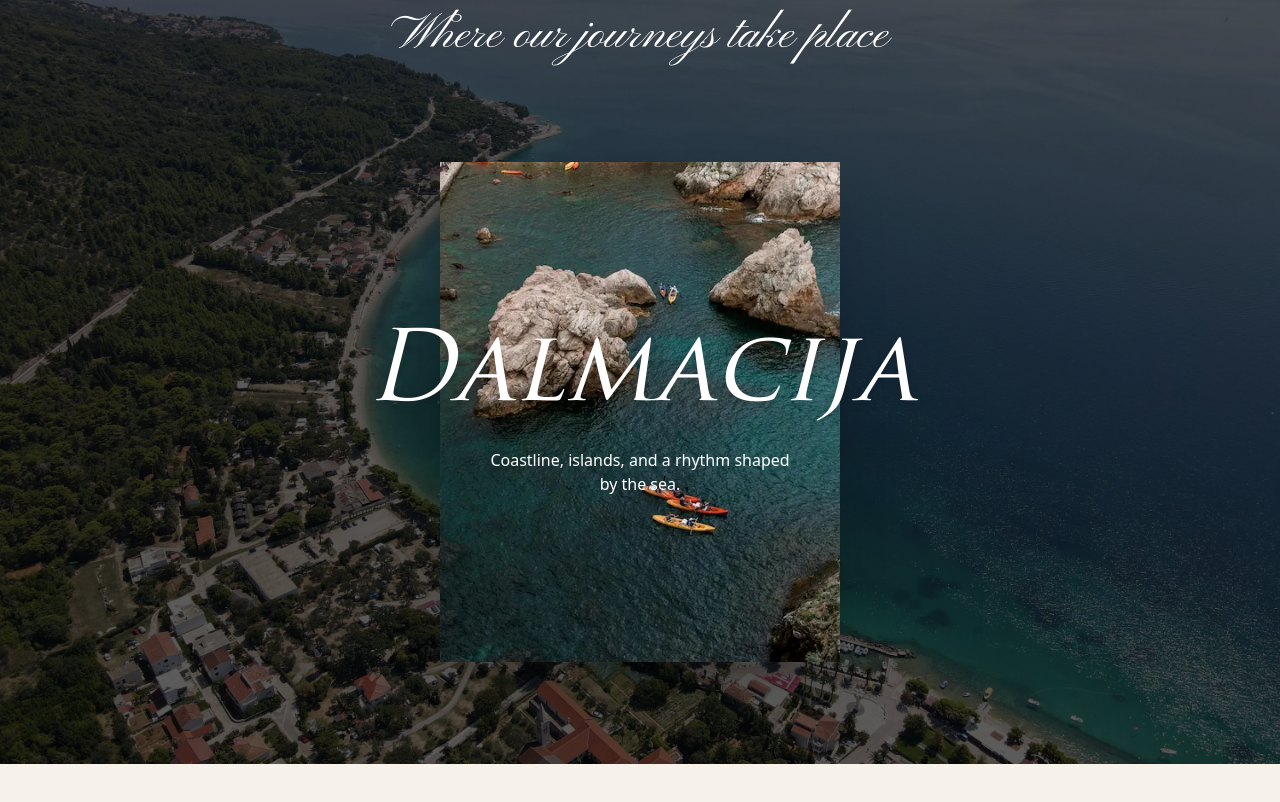
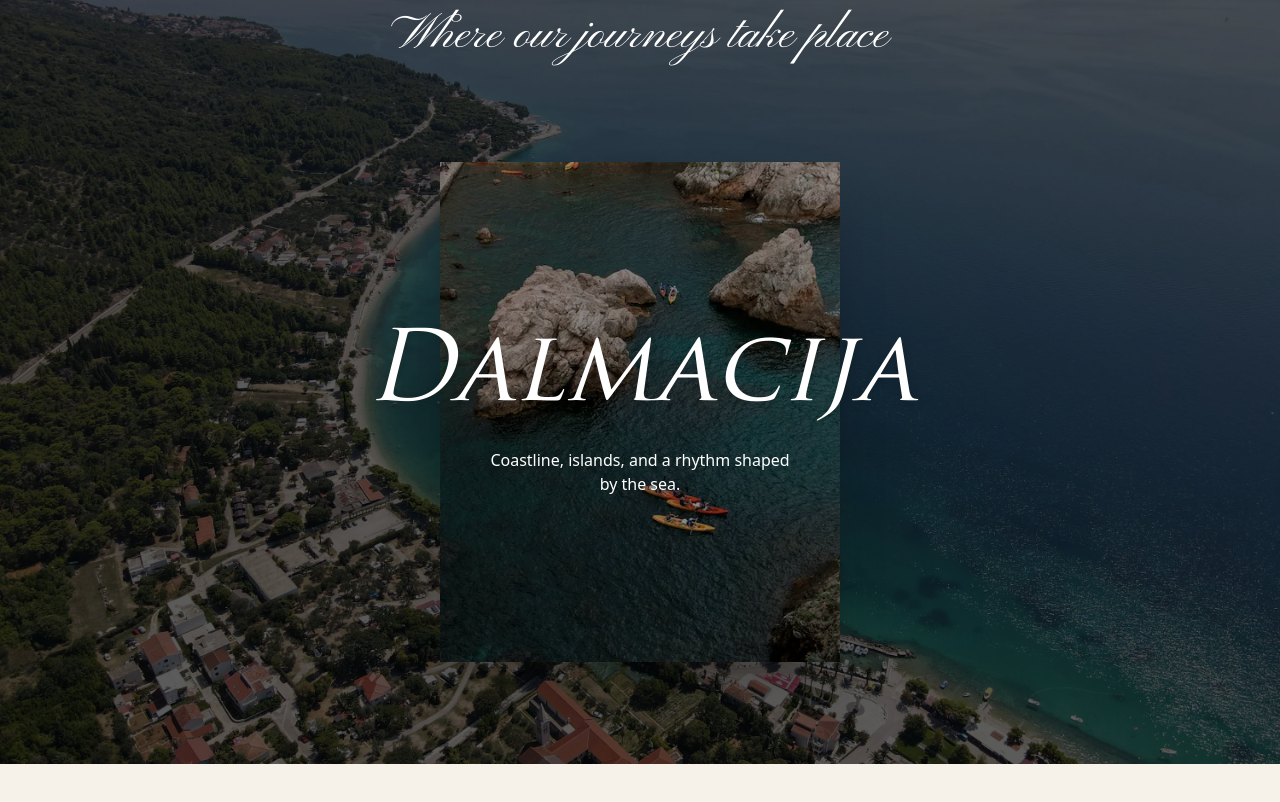
Before and after one commit to AdrianPalcic/Adrion---DMC-Boutique-Agency, a Next.js app in the folder my-app/: page / in a window 1280 px wide. Shown: the part 1636-2438 px from the top of the page. Built offline with nearby package versions, Linux system fonts and the light colour scheme.

Commit message:
todays work

```diff
--- a/my-app/app/components/Destinations.tsx
+++ b/my-app/app/components/Destinations.tsx
@@ -8,10 +8,10 @@ import { useState, useRef } from "react";
 const contentVariants = {
   active: {
     opacity: 1, scale: 1, y: 0,
-    transition: { duration: 0.8, ease: cubicBezier(0.16, 1, 0.3, 1), staggerChildren: 0.1, delayChildren: 0.2 }
+    transition: { duration: 1, ease: cubicBezier(0.16, 1, 0.3, 1), staggerChildren: 0.1, delayChildren: 0.3 }
   },
   inactive: {
-    opacity: 0, scale: 0.8, y: 40,
+    opacity: 0, scale: 0.4, y: 40,
     transition: { duration: 0.4 }
   }
 };
@@ -106,6 +106,7 @@ const Destinations = () => {
                       alt={dest.name}
                       className="object-cover w-[220px] sm:w-[300px] md:w-[400px] h-[320px] sm:h-[420px] md:h-[500px]"
                     />
+                    <div className="absolute inset-0 bg-black/40"></div>
                   </motion.div>
 
                   <div className="absolute inset-0 flex flex-col items-center justify-center p-6 text-center text-white">
```
